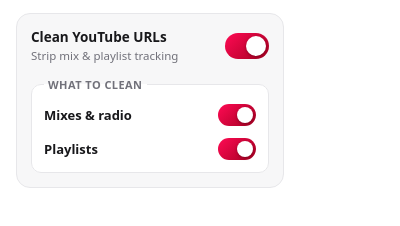
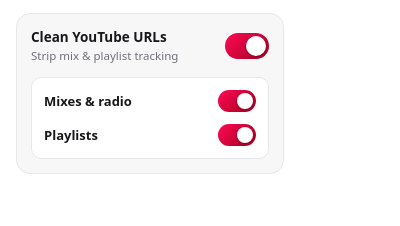
Before and after one commit to tavlean/TubePlus, a browser extension: page src/common/popup.html in a window 400 px wide. Shown: the part 58-284 px from the top of the page. Drawn offline with Linux system fonts and the light colour scheme; files whose address does not match are found by name.

Commit message:
fix(popup): remove 'What to clean' label to reduce clutter

```diff
--- a/src/common/popup.css
+++ b/src/common/popup.css
@@ -210,15 +210,6 @@ body.is-paused .status-dot {
     transition: opacity 0.2s ease;
 }
 
-legend {
-    padding: 0 4px;
-    color: var(--muted);
-    font-size: 11px;
-    font-weight: 600;
-    text-transform: uppercase;
-    letter-spacing: 0.04em;
-}
-
 /* Paused state dims the per-type controls */
 body.is-paused .sub-group {
     opacity: 0.45;
--- a/src/common/popup.html
+++ b/src/common/popup.html
@@ -32,7 +32,6 @@
                 </label>
 
                 <fieldset class="sub-group" id="cleanOptions">
-                    <legend>What to clean</legend>
                     <label class="switch-row compact">
                         <span class="switch-title">Mixes &amp; radio</span>
                         <span class="switch">
```
